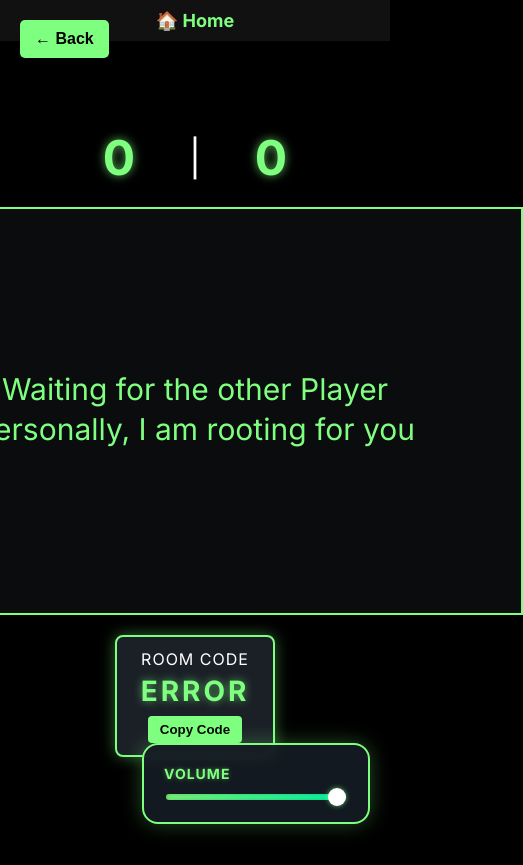
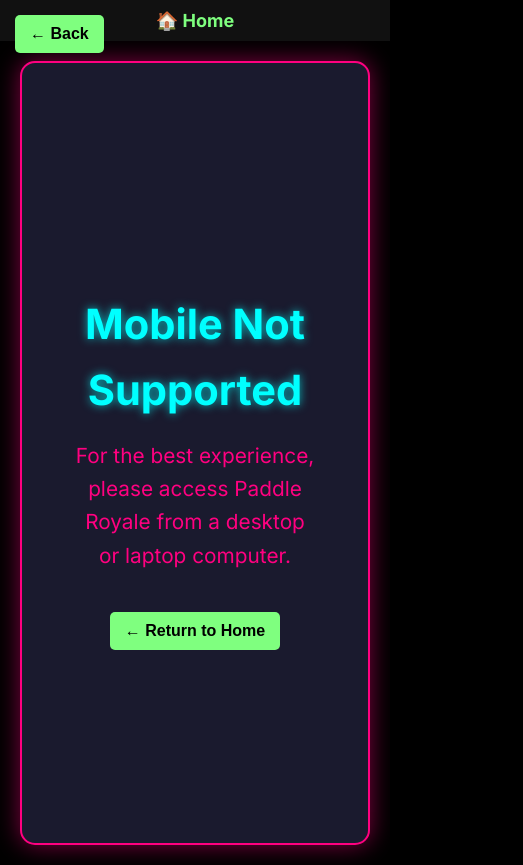
Before and after one commit to spacecowbye/PaddleRoyale, a plain HTML site: page public/game.html in a window 390 px wide. Shown: the whole page, 523 px wide, since content can reach past the window. Before the commit the page ends 844 px from the top, so only its background shows below. Drawn offline with nearby package versions, Linux system fonts and the light colour scheme; no server answers.

Commit message:
fixed mobile nudge

```diff
--- a/public/game.html
+++ b/public/game.html
@@ -812,6 +812,77 @@
       .game-info-panel .powerup-legend .legend-item .description {
         flex-grow: 1;
       }
+      /* --- Mobile Specific Styles --- */
+@media screen and (max-width: 768px) {
+  /* Hide core game elements on small screens */
+  .game-area-wrapper,
+  .scoreboard,
+  canvas,
+  .room-code-container,
+  .sound-controls {
+    display: none !important; /* Use !important to override other display properties */
+  }
+
+  /* Display the mobile unsupported message */
+  #mobile-unsupported-message {
+    display: flex; /* Use flexbox to easily center content */
+    flex-direction: column;
+    justify-content: center;
+    align-items: center;
+    text-align: center;
+    min-height: calc(
+      100vh - 60px
+    ); /* Take full height minus navbar height */
+    padding: 20px;
+    box-sizing: border-box; /* Include padding in element's total width and height */
+    background-color: #1a1a2e;
+    color: #ff0080;
+    font-size: 1.3em;
+    line-height: 1.6;
+    border: 2px solid #ff0080;
+    margin: 20px;
+    border-radius: 15px;
+    box-shadow: 0 0 25px rgba(255, 0, 128, 0.5);
+  }
+
+  #mobile-unsupported-message h2 {
+    font-size: 2em;
+    color: #00ffff;
+    text-shadow: 0 0 10px rgba(0, 255, 255, 0.7);
+    margin-bottom: 15px;
+  }
+
+  #mobile-unsupported-message p {
+    max-width: 80%;
+    margin: 0 auto 20px auto;
+  }
+
+  #mobile-unsupported-message .back-button {
+    position: static; /* Remove absolute positioning */
+    margin-top: 20px;
+  }
+
+  /* Adjustments for the navbar on mobile if needed, though it's generally fine */
+  .navbar {
+    position: relative;
+    width: 100%;
+  }
+
+  .back-button {
+    /* If you want to keep the back button visible on mobile */
+    position: absolute;
+    top: 15px;
+    left: 15px;
+    z-index: 100;
+  }
+}
+
+/* Styles for larger screens (desktop/tablet) - ensuring game elements are visible */
+@media screen and (min-width: 769px) {
+  #mobile-unsupported-message {
+    display: none; /* Hide the message on larger screens */
+  }
+}
     </style>
   </head>
 
@@ -819,7 +890,16 @@
     <div class="navbar">
       <a href="index.html">🏠 Home</a>
     </div>
-
+    <div id="mobile-unsupported-message">
+      <h2>Mobile Not Supported</h2>
+      <p>
+        For the best experience, please access Paddle Royale from a desktop or
+        laptop computer.
+      </p>
+      <button class="back-button" onclick="window.location.href='index.html'">
+        ← Return to Home
+      </button>
+    </div>
     <button class="back-button" onclick="window.location.href='index.html'">
       ← Back
     </button>
```
